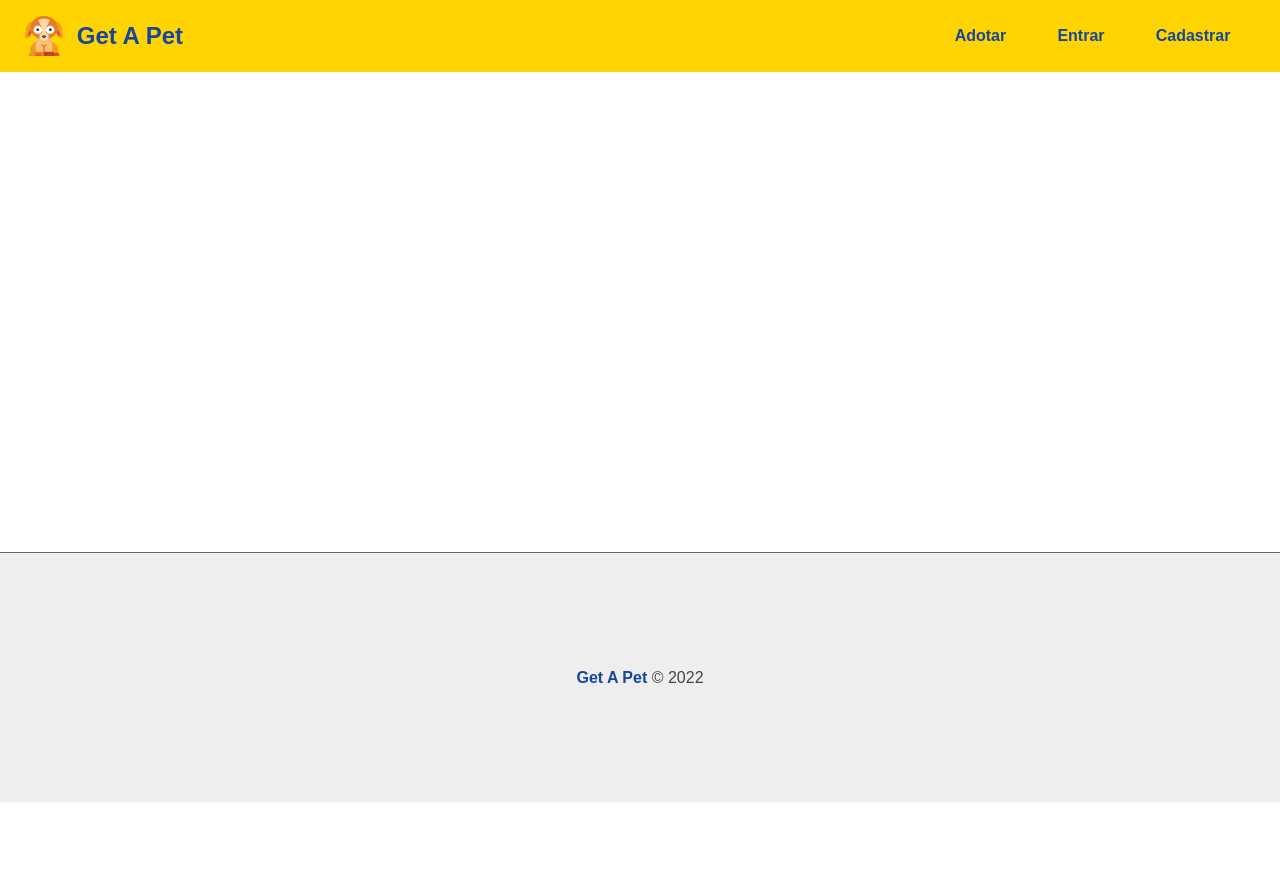
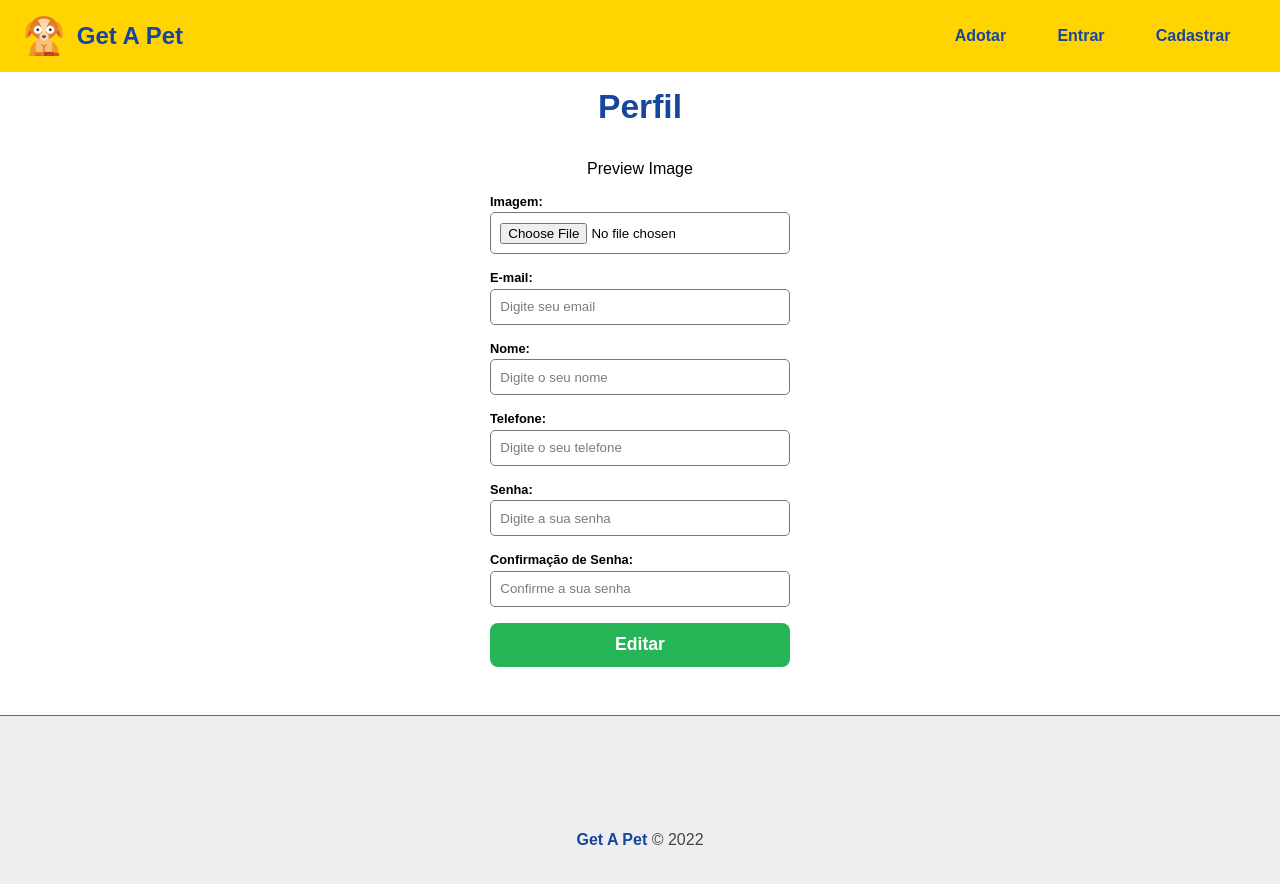
Before and after one commit to romulogoncalves94/get-a-pet, a React (Create React App) app in the folder frontend/: page /user/profile in a window 1280 px wide. Shown: the top 884 px of the page. Before the commit the page ends 802 px from the top, so only its background shows below. Built offline with nearby package versions, Linux system fonts and the light colour scheme.

Commit message:
feat: criação front da página de perfil

```diff
--- a/frontend/src/App.js
+++ b/frontend/src/App.js
@@ -4,6 +4,7 @@
 import Login from './components/pages/Auth/Login'
 import Register from './components/pages/Auth/Register'
 import Home from './components/pages/Home'
+import Profile from './components/pages/User/Profile'
 
 /* Components */
 import Navbar from './components/layout/Navbar'
@@ -25,6 +26,7 @@
         <Routes>
           <Route path='/login' element={<Login />}/>
           <Route path='/register' element={<Register />}/>
+          <Route path='/user/profile' element={<Profile />}/>
           <Route path='/' element={<Home />}/>
         </Routes>
         </Container>
--- a/frontend/src/components/layout/Navbar.js
+++ b/frontend/src/components/layout/Navbar.js
@@ -21,6 +21,7 @@
                 </li>
                 {authenticated ? (
                 <>
+                    <li><Link to='/user/profile'>Perfil</Link></li>
                     <li onClick={logout}>Sair</li>
                 </>
                 ) : (
--- /dev/null
+++ b/frontend/src/components/pages/User/Profile.js
@@ -0,0 +1,76 @@
+import formStyles from '../../form/Form.module.css'
+import styles from './Profile.module.css'
+import Input from '../../form/Input'
+import { useState, useEffect } from 'react'
+
+function Profile(){
+
+    const [user, setUser] = useState({})
+
+    function onFileChange(e){
+
+    }
+
+    function handleChange(e){
+
+    }
+
+    return(
+        <section>
+            <div className={styles.profile_header}>
+                <h1>Perfil</h1>
+                <p>Preview Image</p>
+            </div>
+            <form className={formStyles.form_container}>
+                <Input
+                    text='Imagem'
+                    type='file'
+                    name='image'
+                    handleOnChange={onFileChange}
+                />
+                <Input
+                    text='E-mail'
+                    type='text'
+                    name='email'
+                    placeholder='Digite seu email'
+                    handleOnChange={handleChange}
+                    value={user.email || ''}
+                />
+                <Input
+                    text='Nome'
+                    type='text'
+                    name='name'
+                    placeholder='Digite o seu nome'
+                    handleOnChange={handleChange}
+                    value={user.name || ''}
+                />
+                <Input
+                    text='Telefone'
+                    type='text'
+                    name='phone'
+                    placeholder='Digite o seu telefone'
+                    handleOnChange={handleChange}
+                    value={user.phone || ''}
+                />
+                <Input
+                    text='Senha'
+                    type='password'
+                    name='password'
+                    placeholder='Digite a sua senha'
+                    handleOnChange={handleChange}
+                />
+                <Input
+                    text='Confirmação de Senha'
+                    type='password'
+                    name='confirmPassword'
+                    placeholder='Confirme a sua senha'
+                    handleOnChange={handleChange}
+                />
+                <input type='submit' value='Editar'/>
+            </form>
+        </section>
+    )
+
+}
+
+export default Profile
--- /dev/null
+++ b/frontend/src/components/pages/User/Profile.module.css
@@ -0,0 +1,4 @@
+.profile_header {
+    text-align: center;
+    margin-bottom: 1em;
+}
```
